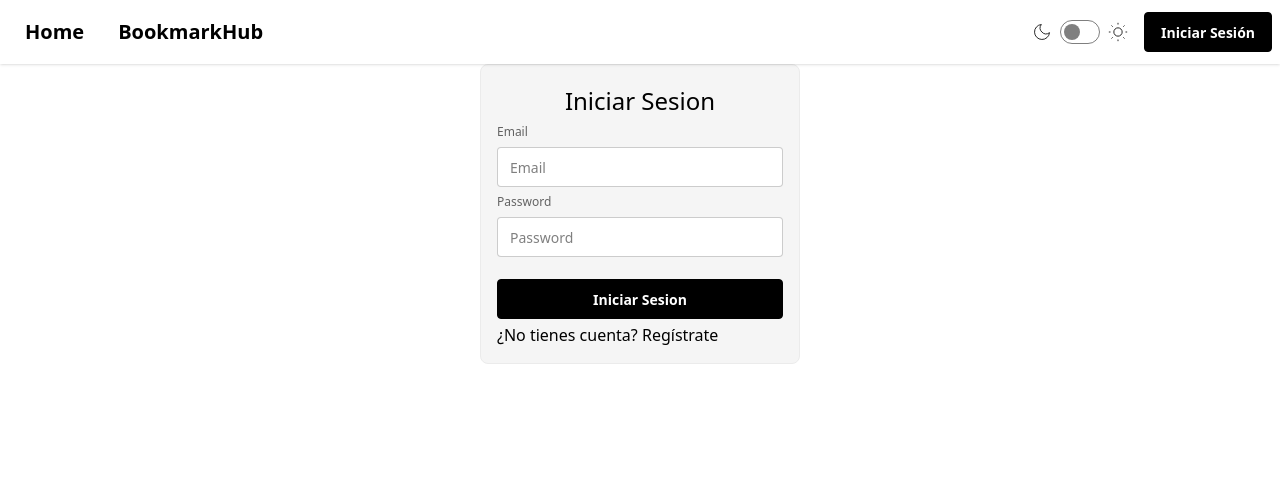
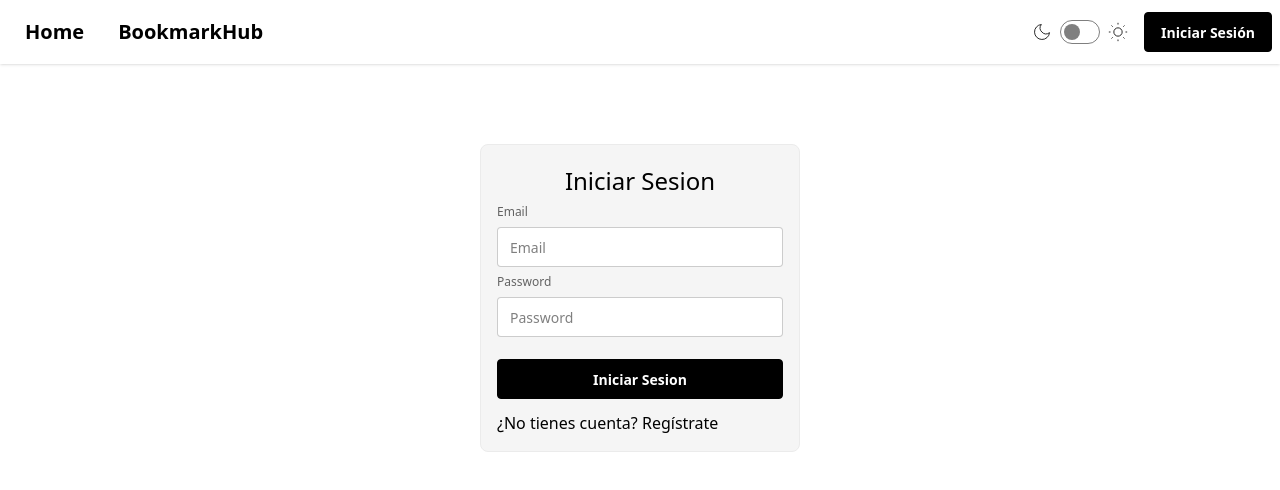
Before and after one commit to mazax28/bookmark-manager, a React (Vite) app: page /auth in a window 1280 px wide. Shown: the top 490 px of the page. Built offline with nearby package versions, Linux system fonts and the light colour scheme; no server answers.

Commit message:
fix: add margin to AuthPage components for improved layout

```diff
--- a/src/pages/AuthPage.jsx
+++ b/src/pages/AuthPage.jsx
@@ -7,7 +7,7 @@ function AuthPage() {
     const [isLogin, setIsLogin] = useState(true);
 
     return (
-        <div className="mx-auto w-xs bg-base-200 border-base-300 rounded-box border p-4">
+        <div className="mx-auto w-xs bg-base-200 border-base-300 rounded-box border p-4 mt-20">
             {
                 isLogin
                 ?
@@ -21,7 +21,7 @@ function AuthPage() {
 
                     )
             }
-         <button className='cursor-pointer'
+         <button className='cursor-pointer mt-2'
             onClick={(e) => {
             e.preventDefault(); // ⬅️ Evita que el form haga submit
             setIsLogin(!isLogin);
```
